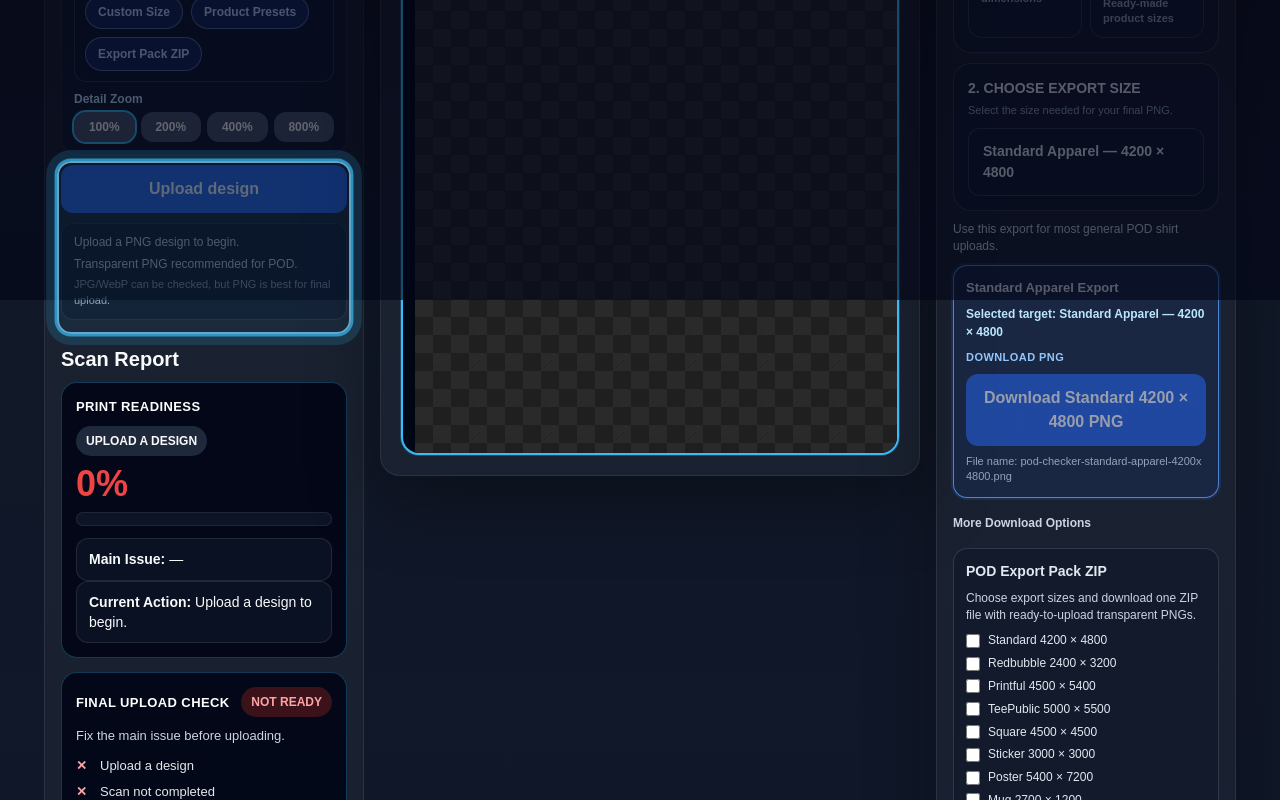
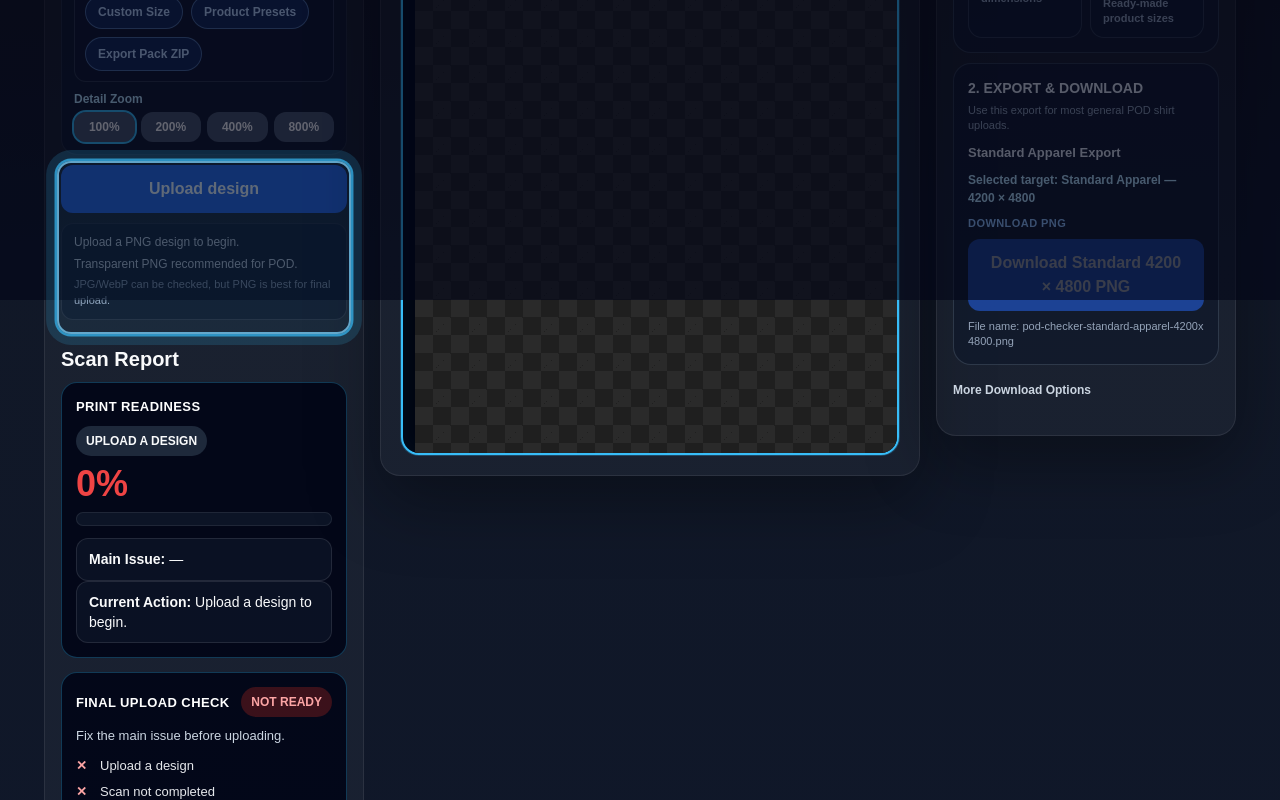
Before and after one commit to noobmacker-creator/pod-design-checker, a Next.js app: page / in a window 1280 px wide. Shown: the part 500-1300 px from the top of the page. Built offline with nearby package versions, Linux system fonts and the light colour scheme.

Commit message:
Merge export size into download card

```diff
--- a/app/components/IssueBucketsPanel.tsx
+++ b/app/components/IssueBucketsPanel.tsx
@@ -358,6 +358,8 @@ export default function IssueBucketsPanel({
   });
   const [exportZipMessage, setExportZipMessage] = useState('');
   const [exportZipBusy, setExportZipBusy] = useState(false);
+  const [moreDownloadOpen, setMoreDownloadOpen] = useState(false);
+  const [exportPackOpen, setExportPackOpen] = useState(false);
   const [selectedProductPresetId, setSelectedProductPresetId] = useState('square');
   const customSizeRef = useRef<HTMLDivElement>(null);
   const customWidthInputRef = useRef<HTMLInputElement>(null);
@@ -383,6 +385,8 @@ export default function IssueBucketsPanel({
 
   useEffect(() => {
     if (exportPackZipFocusToken === 0) return;
+    setMoreDownloadOpen(true);
+    setExportPackOpen(true);
     window.setTimeout(() => {
       exportPackZipRef.current?.scrollIntoView({ behavior: 'smooth', block: 'center' });
     }, 100);
@@ -453,6 +457,7 @@ export default function IssueBucketsPanel({
   type ExportBoxOptions = {
     hidePresetSelector?: boolean;
     compact?: boolean;
+    embedded?: boolean;
   };
 
   type UploadTarget = 'standard' | 'redbubble' | 'printful' | 'teepublic' | 'custom' | 'presets';
@@ -493,13 +498,9 @@ export default function IssueBucketsPanel({
     gap: 10,
   };
 
-  const printAreaSectionStyle: React.CSSProperties = {
-    borderRadius: 18,
-    padding: 14,
-    background: 'rgba(15, 23, 42, 0.65)',
-    border: '1px solid rgba(148, 163, 184, 0.22)',
+  const embeddedBoxStyle: React.CSSProperties = {
     display: 'grid',
-    gap: 10,
+    gap: 8,
   };
 
   const getModeCardStyle = (selected: boolean): React.CSSProperties => ({
@@ -548,11 +549,11 @@ export default function IssueBucketsPanel({
   };
 
   const renderStandardExportBox = (opts?: ExportBoxOptions) => (
-    <div key="standard" style={getBoxStyle('standard')}>
+    <div key="standard" style={opts?.embedded ? embeddedBoxStyle : getBoxStyle('standard')}>
       <div style={{ fontSize: 13, color: '#e2e8f0', fontWeight: 800 }}>
         Standard Apparel Export
       </div>
-      {uploadTarget === 'standard' && !opts?.compact && (
+      {uploadTarget === 'standard' && !opts?.compact && !opts?.embedded && (
         <div style={recommendedLineStyle}>Recommended for your selected platform</div>
       )}
       {!opts?.compact && (
@@ -608,11 +609,11 @@ export default function IssueBucketsPanel({
   );
 
   const renderRedbubbleExportBox = (opts?: ExportBoxOptions) => (
-    <div key="redbubble" style={getBoxStyle('redbubble')}>
+    <div key="redbubble" style={opts?.embedded ? embeddedBoxStyle : getBoxStyle('redbubble')}>
       <div style={{ fontSize: 13, color: '#e2e8f0', fontWeight: 800 }}>
         Redbubble Export
       </div>
-      {uploadTarget === 'redbubble' && !opts?.compact && (
+      {uploadTarget === 'redbubble' && !opts?.compact && !opts?.embedded && (
         <div style={recommendedLineStyle}>Recommended for your selected platform</div>
       )}
       {!opts?.compact && (
@@ -735,11 +736,11 @@ export default function IssueBucketsPanel({
   };
 
   const renderPrintfulExportBox = (opts?: ExportBoxOptions) => (
-    <div key="printful" style={getBoxStyle('printful')}>
+    <div key="printful" style={opts?.embedded ? embeddedBoxStyle : getBoxStyle('printful')}>
       <div style={{ fontSize: 13, color: '#e2e8f0', fontWeight: 800 }}>
         Printful Export
       </div>
-      {uploadTarget === 'printful' && !opts?.compact && (
+      {uploadTarget === 'printful' && !opts?.compact && !opts?.embedded && (
         <div style={recommendedLineStyle}>Recommended for your selected platform</div>
       )}
       {!opts?.compact && (
@@ -798,11 +799,11 @@ export default function IssueBucketsPanel({
   );
 
   const renderTeePublicExportBox = (opts?: ExportBoxOptions) => (
-    <div key="teepublic" style={getBoxStyle('teepublic')}>
+    <div key="teepublic" style={opts?.embedded ? embeddedBoxStyle : getBoxStyle('teepublic')}>
       <div style={{ fontSize: 13, color: '#e2e8f0', fontWeight: 800 }}>
         TeePublic Export
       </div>
-      {uploadTarget === 'teepublic' && !opts?.compact && (
+      {uploadTarget === 'teepublic' && !opts?.compact && !opts?.embedded && (
         <div style={recommendedLineStyle}>Recommended for your selected platform</div>
       )}
       {!opts?.compact && (
@@ -942,9 +943,9 @@ export default function IssueBucketsPanel({
   };
 
   const renderExportPackZipPanel = () => (
-    <div id="export-pack-zip" ref={exportPackZipRef} style={baseBoxStyle}>
+    <div id="export-pack-zip" style={{ display: 'grid', gap: 8 }}>
       <div style={{ fontSize: 14, color: '#e2e8f0', fontWeight: 800 }}>
-        POD Export Pack ZIP
+        Multi-Size Export Pack
       </div>
       <div style={{ fontSize: 12, color: '#cbd5e1', lineHeight: 1.45 }}>
         Choose export sizes and download one ZIP file with ready-to-upload transparent PNGs.
@@ -1011,12 +1012,12 @@ export default function IssueBucketsPanel({
     <div
       id="product-presets-export"
       ref={productPresetsRef}
-      style={getExtraPanelStyle('presets')}
+      style={opts?.embedded ? embeddedBoxStyle : getExtraPanelStyle('presets')}
     >
       <div style={{ fontSize: 14, color: '#e2e8f0', fontWeight: 800 }}>
         V5 Product Export Presets
       </div>
-      {uploadTarget === 'presets' && !opts?.compact && (
+      {uploadTarget === 'presets' && !opts?.compact && !opts?.embedded && (
         <div style={recommendedLineStyle}>Recommended for your selected platform</div>
       )}
       {!opts?.compact && (
@@ -1121,10 +1122,10 @@ export default function IssueBucketsPanel({
     <div
       id="custom-size-export"
       ref={customSizeRef}
-      style={getExtraPanelStyle('custom')}
+      style={opts?.embedded ? embeddedBoxStyle : getExtraPanelStyle('custom')}
     >
       <div style={{ fontSize: 13, color: '#e2e8f0', fontWeight: 800 }}>Custom Size Export</div>
-      {uploadTarget === 'custom' && !opts?.compact && (
+      {uploadTarget === 'custom' && !opts?.compact && !opts?.embedded && (
         <div style={recommendedLineStyle}>Recommended for your selected platform</div>
       )}
       {!opts?.compact && renderCustomSizeInputs()}
@@ -1167,78 +1168,23 @@ export default function IssueBucketsPanel({
     teepublic: renderTeePublicExportBox,
   };
 
-  const renderProductExportSizeSelector = () => {
-    switch (uploadTarget) {
-      case 'standard':
-        return (
-          <div style={fixedSelectDisplayStyle}>
-            Standard Apparel — {STANDARD_EXPORT_W} × {STANDARD_EXPORT_H}
-          </div>
-        );
-      case 'redbubble':
-        return (
-          <select
-            value={selectedRedbubblePreset}
-            onChange={(e) => {
-              setSelectedRedbubblePreset(e.target.value as RedbubblePresetId);
-              setActivePresetSystem('redbubble');
-            }}
-            style={printAreaSelectStyle}
-          >
-            {redbubblePresets.map((preset) => (
-              <option key={preset.id} value={preset.id}>
-                {preset.label} — {preset.width} × {preset.height}
-              </option>
-            ))}
-          </select>
-        );
-      case 'printful':
-        return (
-          <select
-            value={selectedPrintfulPreset}
-            onChange={(e) => {
-              setSelectedPrintfulPreset(e.target.value as PrintfulPresetId);
-              setActivePresetSystem('printful');
-            }}
-            style={printAreaSelectStyle}
-          >
-            {printfulPresets.map((preset) => (
-              <option key={preset.id} value={preset.id}>
-                {preset.label} — {preset.width} × {preset.height}
-              </option>
-            ))}
-          </select>
-        );
-      case 'teepublic':
-        return (
-          <div style={fixedSelectDisplayStyle}>
-            TeePublic All Products — {TEEPUBLIC_EXPORT_W} × {TEEPUBLIC_EXPORT_H}
-          </div>
-        );
-      case 'custom':
-        return renderCustomSizeInputs();
-      case 'presets':
-        return (
-          <select
-            value={selectedProductPresetId}
-            onChange={(e) => setSelectedProductPresetId(e.target.value)}
-            style={printAreaSelectStyle}
-          >
-            {V5_PRODUCT_PRESETS.map((preset) => (
-              <option key={preset.id} value={preset.id}>
-                {preset.name} — {preset.width} × {preset.height}
-              </option>
-            ))}
-          </select>
-        );
-      default:
-        return null;
-    }
+  const selectedExportBoxOptions: ExportBoxOptions = {
+    hidePresetSelector: false,
+    embedded: true,
+    compact:
+      uploadTarget === 'standard' ||
+      uploadTarget === 'redbubble' ||
+      uploadTarget === 'printful' ||
+      uploadTarget === 'teepublic',
   };
 
-  const selectedExportBoxOptions: ExportBoxOptions = {
-    hidePresetSelector: uploadTarget === 'redbubble' || uploadTarget === 'printful',
-    compact: true,
+  const exportDownloadSectionStyle: React.CSSProperties = {
+    borderRadius: 18,
+    padding: 14,
+    background: 'rgba(15, 23, 42, 0.65)',
+    border: '1px solid rgba(148, 163, 184, 0.22)',
+    display: 'grid',
+    gap: 10,
   };
 
   const platformExportTargets: Exclude<UploadTarget, 'custom' | 'presets'>[] = [
@@ -1343,36 +1289,25 @@ export default function IssueBucketsPanel({
           </div>
         </div>
 
-        <div style={printAreaSectionStyle}>
-          <div style={{ display: 'grid', gap: 4 }}>
-            <div style={{ fontSize: 14, fontWeight: 800, color: '#e2e8f0' }}>2. CHOOSE EXPORT SIZE</div>
-            <div style={{ fontSize: 11, color: '#94a3b8', lineHeight: 1.35 }}>
-              Select the size needed for your final PNG.
-            </div>
-          </div>
-          {renderProductExportSizeSelector()}
-          {uploadTarget === 'custom' && customSizeError && (
-            <div style={{ fontSize: 12, color: '#fbbf24', lineHeight: 1.4 }}>{customSizeError}</div>
-          )}
-          {uploadTarget === 'presets' && (
-            <div style={{ fontSize: 11, color: '#94a3b8', lineHeight: 1.4 }}>
-              {selectedProductPreset.note}
-            </div>
-          )}
       </div>
 
-        <div style={{ fontSize: 12, color: '#cbd5e1', lineHeight: 1.4 }}>
+      <div style={{ marginBottom: 14, display: 'grid', gap: 10 }} data-tour="download">
+        <div style={exportDownloadSectionStyle}>
+          <div style={{ display: 'grid', gap: 4 }}>
+            <div style={{ fontSize: 14, fontWeight: 800, color: '#e2e8f0' }}>2. EXPORT & DOWNLOAD</div>
+            <div style={{ fontSize: 11, color: '#94a3b8', lineHeight: 1.35 }}>
               {uploadTargetHelper[uploadTarget]}
             </div>
           </div>
-
-      <div style={{ marginBottom: 14, display: 'grid', gap: 10 }} data-tour="download">
           {uploadTarget === 'presets' && renderProductPresetsPanel(selectedExportBoxOptions)}
           {uploadTarget === 'custom' && renderCustomSizeExportBox(selectedExportBoxOptions)}
           {isPlatformTarget(uploadTarget) &&
             exportBoxRenderers[uploadTarget](selectedExportBoxOptions)}
-        {moreDownloadTargets.length > 0 && (
-          <details>
+        </div>
+        <details
+          open={moreDownloadOpen}
+          onToggle={(e) => setMoreDownloadOpen(e.currentTarget.open)}
+        >
           <summary
             style={{
               cursor: 'pointer',
@@ -1387,10 +1322,28 @@ export default function IssueBucketsPanel({
           </summary>
           <div style={{ display: 'grid', gap: 10, marginTop: 8 }}>
             {moreDownloadTargets.map((target) => exportBoxRenderers[target]())}
+            <div ref={exportPackZipRef}>
+              <details
+                open={exportPackOpen}
+                onToggle={(e) => setExportPackOpen(e.currentTarget.open)}
+              >
+                <summary
+                  style={{
+                    cursor: 'pointer',
+                    fontSize: 12,
+                    fontWeight: 800,
+                    color: '#93c5fd',
+                    padding: '4px 0',
+                    listStyle: 'none',
+                  }}
+                >
+                  Create Multi-Size Export Pack
+                </summary>
+                <div style={{ marginTop: 8, ...baseBoxStyle }}>{renderExportPackZipPanel()}</div>
+              </details>
+            </div>
           </div>
         </details>
-        )}
-        {renderExportPackZipPanel()}
       </div>
 
     </div>
```
Lines whose indentation alone changed are shown as unchanged.
